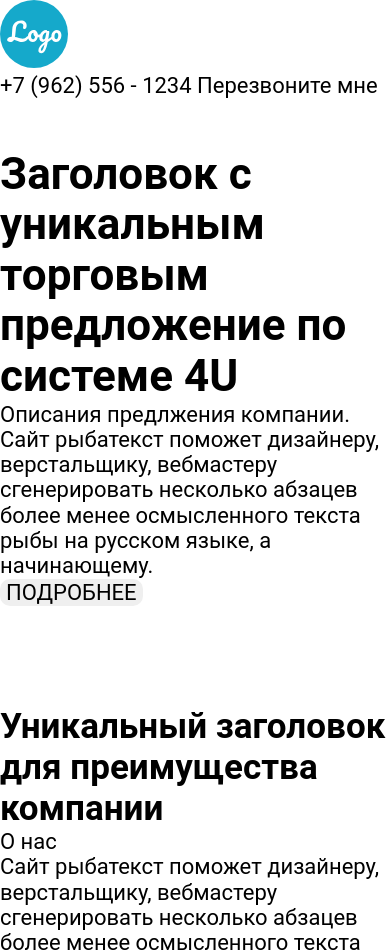
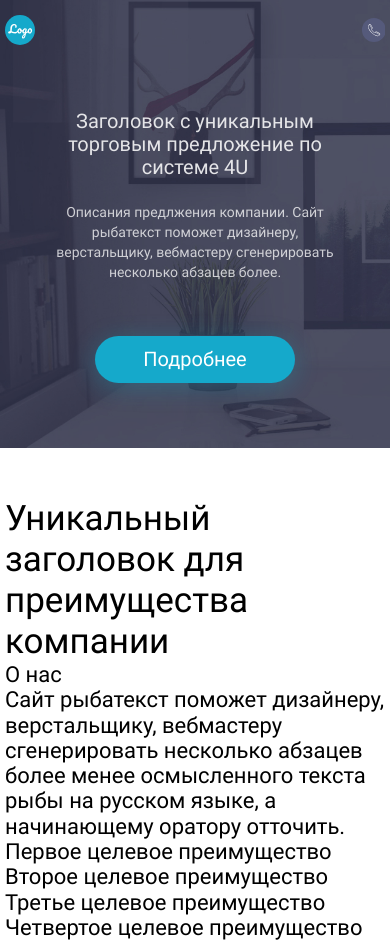
Before and after one commit to helpMeRise/adaptive_lesson, a plain HTML site: page index.html in a window 390 px wide. Shown: the top 950 px of the page. Drawn offline with Linux system fonts and the light colour scheme.

Commit message:
Написал стили для первой секции

```diff
--- /dev/null
+++ b/css/fonts.css
@@ -0,0 +1,31 @@
+@font-face {
+  font-family: Roboto;
+  src: local('Roboto'), url('../fonts/Roboto-Regular.woff2') format('woff2'),
+        url('../fonts/Roboto-Regular.woff') format('woff');
+  font-weight: 400;
+  font-display: swap;
+}
+
+@font-face {
+  font-family: Roboto;
+  src: local('Roboto'), url('../fonts/Roboto-Medium.woff2') format('woff2'),
+        url('../fonts/Roboto-Medium.woff') format('woff');
+  font-weight: 500;
+  font-display: swap;
+}
+
+@font-face {
+  font-family: Roboto;
+  src: local('Roboto'), url('../fonts/Roboto-Bold.woff2') format('woff2'),
+        url('../fonts/Roboto-Bold.woff') format('woff');
+  font-weight: bold;
+  font-display: swap;
+}
+
+@font-face {
+  font-family: Roboto;
+  src: local('Roboto'), url('../fonts/Roboto-Black.woff2') format('woff2'),
+        url('../fonts/Roboto-Black.woff') format('woff');
+  font-weight: 900;
+  font-display: swap;
+}
--- a/css/global.css
+++ b/css/global.css
@@ -17,8 +17,6 @@ body {
   /* указать шрифт под проект*/
   font-size: 22px;
   font-weight: 400;
-  color: var(--main-color);
-  background: var(--main-bgcolor);
 }
 
 
@@ -83,8 +81,9 @@ iframe {
 }
 
 .container {
-  max-width: 1200px;
+  max-width: 1260px;
   margin: 0 auto;
+  padding: 0 30px;
 }
 
 .section__title {
@@ -94,7 +93,21 @@ iframe {
 }
 
 .button {
-  border-radius: 10px;
-  text-transform: uppercase;
   border: none;
+  background: #15A9CB;
+  box-shadow: 0px 4px 25px rgba(21, 169, 203, 0.3);
+  border-radius: 50px;
+  color: #fff;
 }
+
+@media (max-width: 1024px) {
+  .container {
+    padding: 0 15px;
+  }
+}
+
+@media (max-width: 480px) {
+  .container {
+    padding: 0 5px;
+  }
+}
--- /dev/null
+++ b/css/hero.css
@@ -0,0 +1,174 @@
+.hero {
+  padding: 40px 0px 120px;
+  background: url('../image/header/Background.jpg') center / cover no-repeat;
+  color: #fff;
+}
+
+.header {
+  display: flex;
+  justify-content: space-between;
+  align-items: center;
+  margin-bottom: 120px;
+}
+
+.contacts {
+  display: flex;
+  flex-direction: column;
+  align-items: center;
+}
+
+.contacts__phone {
+  font-weight: normal;
+  font-size: 23.85px;
+  line-height: 28px;
+  margin-bottom: 3px;
+}
+
+.contacts__phone_mobile {
+  display: none;
+}
+
+.contacts__link {
+  font-size: 16px;
+  line-height: 19px;
+  text-align: center;
+  border-bottom: 1px solid rgba(255, 255, 255, 0.5);
+}
+
+.hero__content {
+  max-width: 990px;
+  margin: 0 auto;
+}
+
+.hero__title {
+  font-weight: 900;
+  font-size: 52px;
+  line-height: 61px;
+  text-align: center;
+  color: rgba(255, 255, 255, 0.86);
+  margin-bottom: 35px;
+}
+
+.hero__text {
+  max-width: 960px;
+  margin: 0 auto;
+  font-size: 22px;
+  line-height: 31px;
+  text-align: center;
+  color: rgba(255, 255, 255, 0.75);
+  margin-bottom: 90px;
+}
+
+.hero__text_mobile {
+  display: none;
+}
+
+.hero__button {
+  display: block;
+  margin: 0 auto;
+  font-weight: 500;
+  font-size: 20px;
+  line-height: 23px;
+  padding: 12px 48px;
+}
+
+@media (max-width: 1024px) {
+  .hero {
+    padding: 26px 0px 70px;
+  }
+
+  .header {
+    margin-bottom: 70px;
+  }
+
+  .contacts__phone {
+    font-size: 21px;
+    line-height: 25px;
+  }
+
+  .contacts__link {
+    font-size: 13px;
+    line-height: 15px;
+  }
+
+  .hero__content {
+    max-width: 780px;
+  }
+
+  .hero__title {
+    font-size: 40px;
+    line-height: 47px;
+    margin-bottom: 27px;
+  }
+
+  .hero__text {
+    font-size: 18px;
+    line-height: 25px;
+    max-width: 754px;
+    margin-bottom: 60px;
+  }
+}
+
+@media (max-width: 768px) {
+  .hero__title {
+    font-size: 30px;
+    line-height: 30px;
+  }
+
+  .hero__text {
+    font-size: 16px;
+    line-height: 22px;
+    max-width: 600px;
+  }
+}
+
+@media (max-width: 480px) {
+  .hero {
+    padding: 15px 0px 65px;
+    background-position: left;
+  }
+
+  .header {
+    margin-bottom: 65px;
+  }
+
+  .header__logo {
+    width: 30px;
+    height: 30px;
+  }
+
+  .contacts__phone,
+  .contacts__link {
+    display: none;
+  }
+
+  .contacts__phone_mobile {
+    display: block;
+    width: 24px;
+    height: 24px;
+    background: url('../image/header/Phone.svg')
+  }
+
+  .hero__content {
+    max-width: 290px;
+  }
+
+  .hero__title {
+    font-size: 20px;
+    line-height: 23px;
+    margin-bottom: 23px;
+  }
+
+  .hero__text {
+    display: none;
+  }
+
+  .hero__text_mobile {
+    display: inline-block;
+    font-size: 14px;
+    line-height: 20px;
+    margin-bottom: 54px;
+    text-align: center;
+    color: rgba(255, 255, 255, 0.75);
+  }
+}
--- a/css/style.css
+++ b/css/style.css
@@ -1,2 +1,4 @@
 @import url(normalize.css);
+@import url(fonts.css);
 @import url(global.css);
+@import url(hero.css);
--- a/index.html
+++ b/index.html
@@ -5,27 +5,41 @@
   <meta http-equiv="X-UA-Compatible" content="IE=edge">
   <meta name="viewport" content="width=device-width, initial-scale=1.0">
 
+  <link rel="preload" href="fonts/Roboto-Regular.woff2" as="font" type="font/woff2" crossorigin>
+  <link rel="preload" href="fonts/Roboto-Regular.woff" as="font" type="font/woff" crossorigin>
+  <link rel="preload" href="fonts/Roboto-Black.woff2" as="font" type="font/woff2" crossorigin>
+  <link rel="preload" href="fonts/Roboto-Black.woff" as="font" type="font/woff" crossorigin>
+  <link rel="preload" href="fonts/Roboto-Bold.woff2" as="font" type="font/woff2" crossorigin>
+  <link rel="preload" href="fonts/Roboto-Bold.woff" as="font" type="font/woff" crossorigin>
+  <link rel="preload" href="fonts/Roboto-Medium.woff2" as="font" type="font/woff2" crossorigin>
+  <link rel="preload" href="fonts/Roboto-Medium.woff" as="font" type="font/woff" crossorigin>
+
   <link rel="stylesheet" href="css/style.css">
   <title>Document</title>
 </head>
 <body>
 
   <section class="hero">
-    <div class="container">
+    <div class="container hero__container">
       <header class="header hero__header">
         <img src="image/Logo.svg" alt="Логотип" class="header__logo">
 
         <div class="contacts header__contacts">
           <a href="tel:+79625561234" class="contacts__phone header__phone">+7 (962) 556 - 1234</a>
           <a href="#" class="contacts__link header__link">Перезвоните мне</a>
+
+          <a href="#" class="contacts__phone_mobile"></a>
         </div>
       </header>
 
-      <section class="section">
+      <div class="hero__content">
         <h1 class="hero__title">Заголовок c уникальным торговым предложение по системе 4U</h1>
         <p class="hero__text">Описания предлжения компании. Сайт рыбатекст поможет дизайнеру, верстальщику, вебмастеру сгенерировать несколько абзацев более менее осмысленного текста рыбы на русском языке, а начинающему.</p>
+
+        <p class="hero__text_mobile">Описания предлжения компании. Сайт рыбатекст поможет дизайнеру, верстальщику, вебмастеру сгенерировать несколько абзацев более.</p>
+
         <button class="button hero__button">Подробнее</button>
-      </section>
+      </div>
 
     </div>
   </section>
```
Also changed, not shown: fonts/Roboto-Black.woff (added), fonts/Roboto-Black.woff2 (added), fonts/Roboto-Bold.woff (added), fonts/Roboto-Bold.woff2 (added), fonts/Roboto-Medium.woff (added), fonts/Roboto-Medium.woff2 (added), fonts/Roboto-Regular.woff (added), fonts/Roboto-Regular.woff2 (added), image/header/Phone.svg (added).
